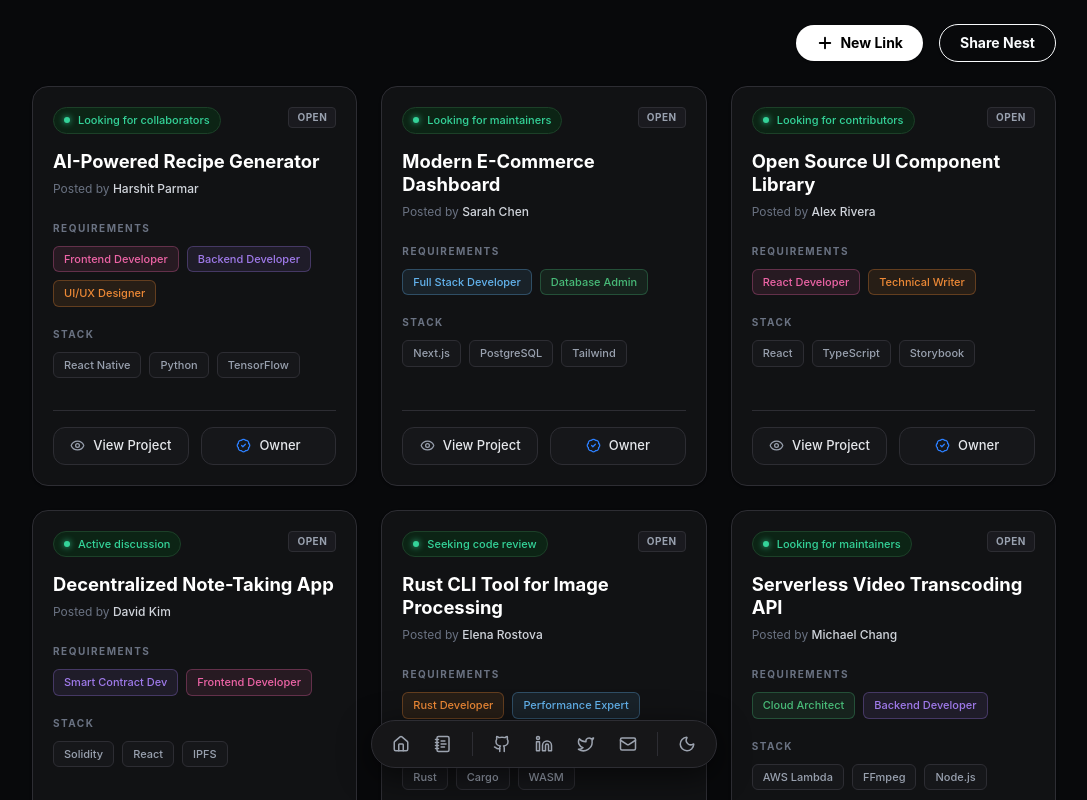
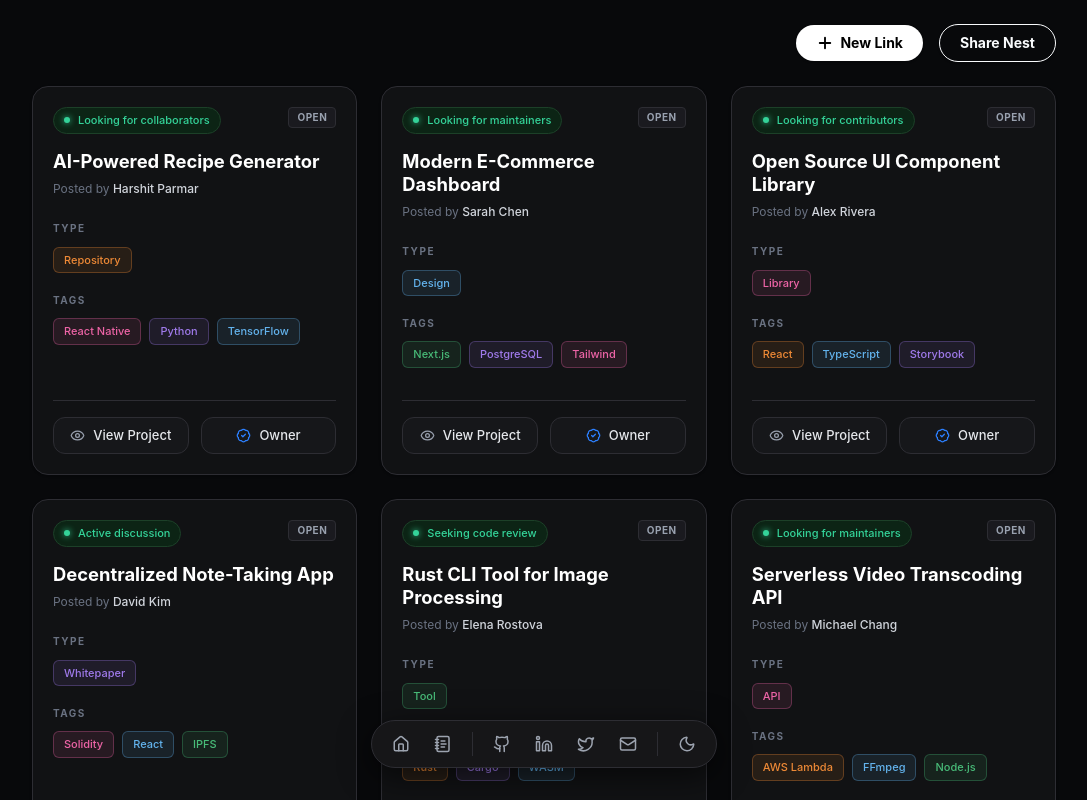
Before and after one commit to Pranjl7/Linknest, a React app in the folder frontend/: page / in a window 1280 px wide. Shown: the top 800 px of the page, without its empty margins (96-1183 px from the left). Built offline with nearby package versions, Linux system fonts and the light colour scheme; the HTML template or start-up script is replaced by a standard one.

Commit message:
ui: implement singular Type and colorful Tags format

```diff
--- a/frontend/src/App.tsx
+++ b/frontend/src/App.tsx
@@ -1,6 +1,6 @@
 import { TopBar } from './components/TopBar';
 import { FloatingNav } from './components/FloatingNav';
-import { LinknestCard, type TagColor } from './components/LinknestCard';
+import { LinknestCard, type Tag } from './components/LinknestCard';
 import './index.css';
 
 const DUMMY_LINKS = [
@@ -10,12 +10,12 @@ const DUMMY_LINKS = [
     url: '#',
     status: 'Looking for collaborators',
     author: 'Harshit Parmar',
-    requirements: [
-      { name: 'Frontend Developer', color: 'pink' },
-      { name: 'Backend Developer', color: 'purple' },
-      { name: 'UI/UX Designer', color: 'orange' }
-    ] as { name: string, color: TagColor }[],
-    stack: ['React Native', 'Python', 'TensorFlow']
+    type: { name: 'Repository', color: 'orange' } as Tag,
+    tags: [
+      { name: 'React Native', color: 'pink' },
+      { name: 'Python', color: 'purple' },
+      { name: 'TensorFlow', color: 'blue' }
+    ] as Tag[],
   },
   {
     id: 2,
@@ -23,11 +23,12 @@ const DUMMY_LINKS = [
     url: '#',
     status: 'Looking for maintainers',
     author: 'Sarah Chen',
-    requirements: [
-      { name: 'Full Stack Developer', color: 'blue' },
-      { name: 'Database Admin', color: 'green' }
-    ] as { name: string, color: TagColor }[],
-    stack: ['Next.js', 'PostgreSQL', 'Tailwind']
+    type: { name: 'Design', color: 'blue' } as Tag,
+    tags: [
+      { name: 'Next.js', color: 'green' },
+      { name: 'PostgreSQL', color: 'purple' },
+      { name: 'Tailwind', color: 'pink' }
+    ] as Tag[],
   },
   {
     id: 3,
@@ -35,11 +36,12 @@ const DUMMY_LINKS = [
     url: '#',
     status: 'Looking for contributors',
     author: 'Alex Rivera',
-    requirements: [
-      { name: 'React Developer', color: 'pink' },
-      { name: 'Technical Writer', color: 'orange' }
-    ] as { name: string, color: TagColor }[],
-    stack: ['React', 'TypeScript', 'Storybook']
+    type: { name: 'Library', color: 'pink' } as Tag,
+    tags: [
+      { name: 'React', color: 'orange' },
+      { name: 'TypeScript', color: 'blue' },
+      { name: 'Storybook', color: 'purple' }
+    ] as Tag[],
   },
   {
     id: 4,
@@ -47,11 +49,12 @@ const DUMMY_LINKS = [
     url: '#',
     status: 'Active discussion',
     author: 'David Kim',
-    requirements: [
-      { name: 'Smart Contract Dev', color: 'purple' },
-      { name: 'Frontend Developer', color: 'pink' }
-    ] as { name: string, color: TagColor }[],
-    stack: ['Solidity', 'React', 'IPFS']
+    type: { name: 'Whitepaper', color: 'purple' } as Tag,
+    tags: [
+      { name: 'Solidity', color: 'pink' },
+      { name: 'React', color: 'blue' },
+      { name: 'IPFS', color: 'green' }
+    ] as Tag[],
   },
   {
     id: 5,
@@ -59,11 +62,12 @@ const DUMMY_LINKS = [
     url: '#',
     status: 'Seeking code review',
     author: 'Elena Rostova',
-    requirements: [
-      { name: 'Rust Developer', color: 'orange' },
-      { name: 'Performance Expert', color: 'blue' }
-    ] as { name: string, color: TagColor }[],
-    stack: ['Rust', 'Cargo', 'WASM']
+    type: { name: 'Tool', color: 'green' } as Tag,
+    tags: [
+      { name: 'Rust', color: 'orange' },
+      { name: 'Cargo', color: 'purple' },
+      { name: 'WASM', color: 'blue' }
+    ] as Tag[],
   },
   {
     id: 6,
@@ -71,11 +75,12 @@ const DUMMY_LINKS = [
     url: '#',
     status: 'Looking for maintainers',
     author: 'Michael Chang',
-    requirements: [
-      { name: 'Cloud Architect', color: 'green' },
-      { name: 'Backend Developer', color: 'purple' }
-    ] as { name: string, color: TagColor }[],
-    stack: ['AWS Lambda', 'FFmpeg', 'Node.js']
+    type: { name: 'API', color: 'pink' } as Tag,
+    tags: [
+      { name: 'AWS Lambda', color: 'orange' },
+      { name: 'FFmpeg', color: 'blue' },
+      { name: 'Node.js', color: 'green' }
+    ] as Tag[],
   },
   {
     id: 7,
@@ -83,12 +88,12 @@ const DUMMY_LINKS = [
     url: '#',
     status: 'Active development',
     author: 'Sophie Martin',
-    requirements: [
-      { name: 'AST Expert', color: 'blue' },
-      { name: 'UI Engineer', color: 'pink' },
-      { name: 'Figma Plugin Dev', color: 'orange' }
-    ] as { name: string, color: TagColor }[],
-    stack: ['TypeScript', 'Babel', 'Figma API']
+    type: { name: 'Plugin', color: 'orange' } as Tag,
+    tags: [
+      { name: 'TypeScript', color: 'blue' },
+      { name: 'Babel', color: 'purple' },
+      { name: 'Figma API', color: 'pink' }
+    ] as Tag[],
   },
   {
     id: 8,
@@ -96,11 +101,12 @@ const DUMMY_LINKS = [
     url: '#',
     status: 'Looking for contributors',
     author: 'James Wilson',
-    requirements: [
-      { name: 'Mobile Developer', color: 'green' },
-      { name: 'UX Researcher', color: 'purple' }
-    ] as { name: string, color: TagColor }[],
-    stack: ['React Native', 'SQLite', 'Zustand']
+    type: { name: 'App', color: 'blue' } as Tag,
+    tags: [
+      { name: 'React Native', color: 'green' },
+      { name: 'SQLite', color: 'purple' },
+      { name: 'Zustand', color: 'orange' }
+    ] as Tag[],
   },
 ];
 
@@ -120,8 +126,8 @@ function App() {
               url={link.url}
               status={link.status}
               author={link.author}
-              requirements={link.requirements}
-              stack={link.stack}
+              type={link.type}
+              tags={link.tags}
             />
           ))}
         </main>
--- a/frontend/src/components/LinknestCard.tsx
+++ b/frontend/src/components/LinknestCard.tsx
@@ -2,7 +2,7 @@ import { Eye, BadgeCheck } from 'lucide-react';
 
 export type TagColor = 'pink' | 'purple' | 'orange' | 'blue' | 'green';
 
-interface Requirement {
+export interface Tag {
   name: string;
   color: TagColor;
 }
@@ -12,8 +12,8 @@ interface LinknestCardProps {
   url: string;
   status: string;
   author: string;
-  requirements: Requirement[];
-  stack: string[];
+  type: Tag;
+  tags: Tag[];
 }
 
 const colorStyles: Record<TagColor, string> = {
@@ -24,7 +24,7 @@ const colorStyles: Record<TagColor, string> = {
   green: "text-[#48bb78] border-[#48bb78]/30 bg-[#48bb78]/10",
 };
 
-export function LinknestCard({ title, url, status, author, requirements, stack }: LinknestCardProps) {
+export function LinknestCard({ title, url, status, author, type, tags }: LinknestCardProps) {
   return (
     <div className="flex flex-col p-5 rounded-2xl bg-[#111214] border border-[#2d2d33] hover:border-[#4d4d55] transition-colors w-full relative group shadow-sm hover:shadow-lg dark:shadow-none">
 
@@ -47,38 +47,31 @@ export function LinknestCard({ title, url, status, author, requirements, stack }
         Posted by <span className="text-gray-300 font-medium">{author}</span>
       </p>
 
-      {/* Requirements */}
-      {requirements && requirements.length > 0 && (
+      {/* Type */}
+      {type && (
         <div className="mb-5">
           <h4 className="text-[10px] uppercase tracking-[0.15em] font-bold text-gray-500 mb-2.5">
-            Requirements
+            Type
           </h4>
-          <div className="flex flex-wrap gap-2">
-            {requirements.map((req, idx) => (
-              <span
-                key={idx}
-                className={`px-2.5 py-1 rounded-md text-[11px] font-medium border ${colorStyles[req.color] || colorStyles.blue}`}
-              >
-                {req.name}
-              </span>
-            ))}
-          </div>
+          <span className={`px-2.5 py-1 rounded-md text-[11px] font-medium border inline-block ${colorStyles[type.color] || colorStyles.blue}`}>
+            {type.name}
+          </span>
         </div>
       )}
 
-      {/* Stack */}
-      {stack && stack.length > 0 && (
+      {/* Tags */}
+      {tags && tags.length > 0 && (
         <div className="mb-8">
           <h4 className="text-[10px] uppercase tracking-[0.15em] font-bold text-gray-500 mb-2.5">
-            Stack
+            Tags
           </h4>
           <div className="flex flex-wrap gap-2">
-            {stack.map((item, idx) => (
+            {tags.map((tag, idx) => (
               <span
                 key={idx}
-                className="px-2.5 py-1 rounded-md text-[11px] font-medium text-gray-400 bg-[#16171a] border border-[#2d2d33]"
+                className={`px-2.5 py-1 rounded-md text-[11px] font-medium border ${colorStyles[tag.color] || colorStyles.blue}`}
               >
-                {item}
+                {tag.name}
               </span>
             ))}
           </div>
```
